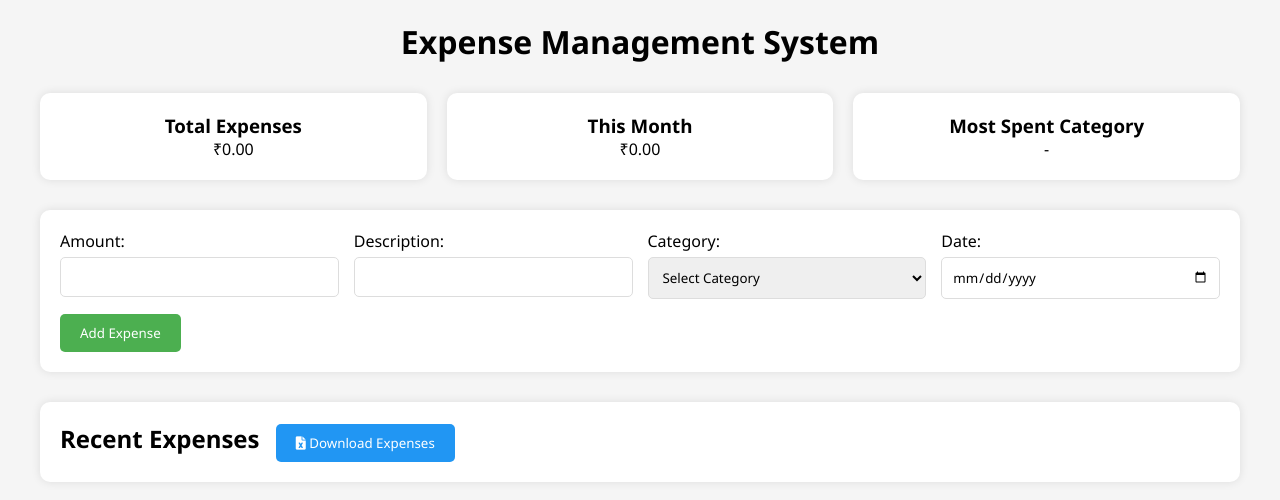
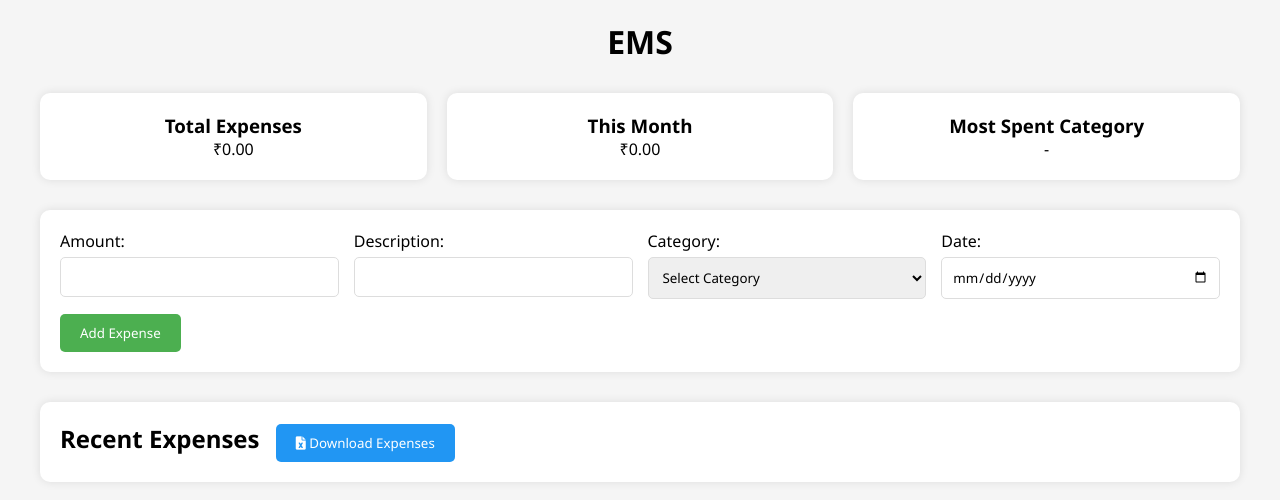
Before and after one commit to kaustubhmahamuni/Expenses-Management-, a plain HTML site: page index.html in a window 1280 px wide. Drawn offline with nearby package versions, Linux system fonts and the light colour scheme.

Commit message:
Update index.html

```diff
--- a/index.html
+++ b/index.html
@@ -4,7 +4,7 @@
     <script src="https://cdnjs.cloudflare.com/ajax/libs/xlsx/0.18.5/xlsx.full.min.js"></script>
     <meta charset="UTF-8">
     <meta name="viewport" content="width=device-width, initial-scale=1.0">
-    <title>EMS</title>
+    <title>Expense Management System</title>
     <link rel="stylesheet" href="https://cdnjs.cloudflare.com/ajax/libs/font-awesome/6.0.0/css/all.min.css">
     <script src="https://cdn.jsdelivr.net/npm/chart.js"></script>
     <style>
@@ -150,7 +150,7 @@
 <body>
     <div class="container">
         <div class="header">
-            <h1>Expense Management System</h1>
+            <h1>EMS</h1>
         </div>
 
         <div class="summary">
```
